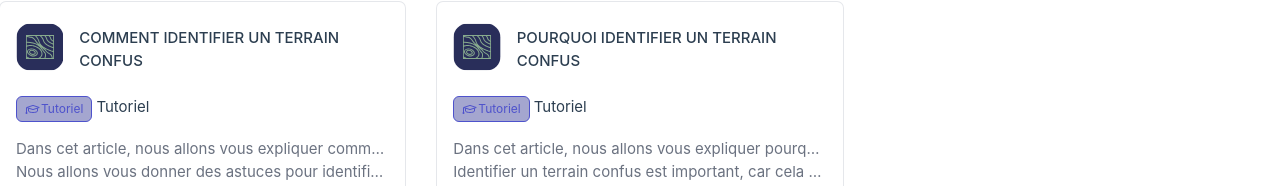
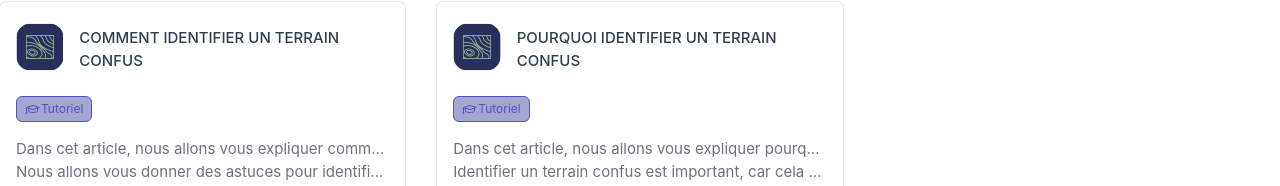
Before and after one commit to UaltarH/ESGI-4IW1-S2-SEO, a Nuxt app in the folder client/: page /articles in a window 1280 px wide. Shown: the part 138-324 px from the top of the page. Built offline with nearby package versions, Linux system fonts and the light colour scheme.

Commit message:
fix for prod tag bug ?

```diff
--- a/client/components/Card.vue
+++ b/client/components/Card.vue
@@ -8,7 +8,6 @@
         </div>
         <div class="flex flex-wrap gap-1">
           <tag v-for="tag in props.tags" :name="tag.name" :component="tag.icon" :color="tag.color"></tag>
-          <span v-for="tag in tags">{{ tag.name }}</span>
         </div>
       </header>
       <div class="text-gray-500 dark:text-gray-500 mb-2">
@@ -27,7 +26,7 @@
 import {type Component, defineProps} from 'vue';
 import date from '@/components/icons/date.vue';
 import tag from '@/components/Tag.vue';
-import {type Tag} from '@/data/tag.dto'
+import {type Tag as tagtype} from '@/data/tag.dto'
 
 const iconWidth = 50;
 const iconHeight = 50;
@@ -36,7 +35,7 @@ const props = defineProps<{
   icon: Component;
   link: string;
   date: string;
-  tags: Tag[];
+  tags: tagtype[];
 }>();
 const options = {
   year: 'numeric',
```
